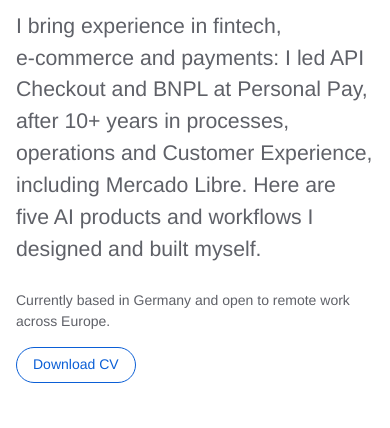
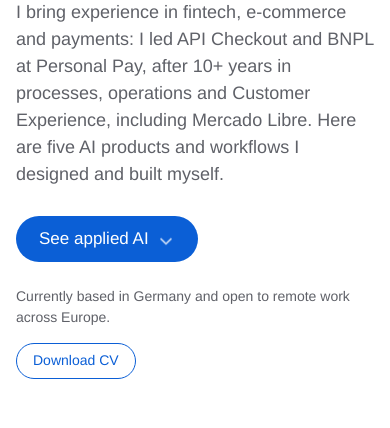
Before and after one commit to germanveron/portfolio, an Astro site: page /en in a window 390 px wide. Shown: the part 300-728 px from the top of the page. Built offline with nearby package versions, Linux system fonts and the light colour scheme; Astro itself is replaced by a stand-in of ours.

Commit message:
Hero on phones: CTA follows the text so it is never hidden by the browser bar
Co-Authored-By: Claude Opus 5.5 <noreply@anthropic.com>

```diff
--- a/src/pages/[lang]/index.astro
+++ b/src/pages/[lang]/index.astro
@@ -35,6 +35,11 @@ const cv = lang === 'es' ? links.cvEs : links.cvEn;
         <div class="wrap intro-body">
           <h1>{t.intro.title.split('\n').map((line) => <span class="h1-line">{line}</span>)}</h1>
           <p class="intro-lead">{t.intro.lead}</p>
+          <!-- Phones: the screen is too short to pin the CTA to its bottom, so it follows the text -->
+          <a class="btn btn-primary intro-cta-inline" href={`#${t.ids.ai}`}>
+            {t.intro.ctaCases}
+            <svg class="cue" aria-hidden="true" width="18" height="18" viewBox="0 0 22 22"><path d="M5 8l6 6 6-6" fill="none" stroke="currentColor" stroke-width="2.2" stroke-linecap="round" stroke-linejoin="round"/></svg>
+          </a>
           <p class="intro-location">{t.intro.location}</p>
           <a class="btn btn-secondary btn-sm intro-cv" href={cv} download>{t.intro.ctaCv}</a>
         </div>
@@ -111,6 +116,13 @@ const cv = lang === 'es' ? links.cvEs : links.cvEn;
     50% { transform: translateY(6px); opacity: 1; }
   }
   @media (prefers-reduced-motion: reduce) { .cue { animation: none; } }
+  .intro-cta-inline { display: none; }
+  @media (max-width: 720px) {
+    .intro { min-height: 0; }
+    .intro-lead { font-size: 1.125rem; margin-top: 20px; }
+    .intro-cta-inline { display: inline-flex; margin-top: 28px; }
+    .intro-next { display: none; }
+  }
 
   .ai {
     padding-top: 32px;
```
